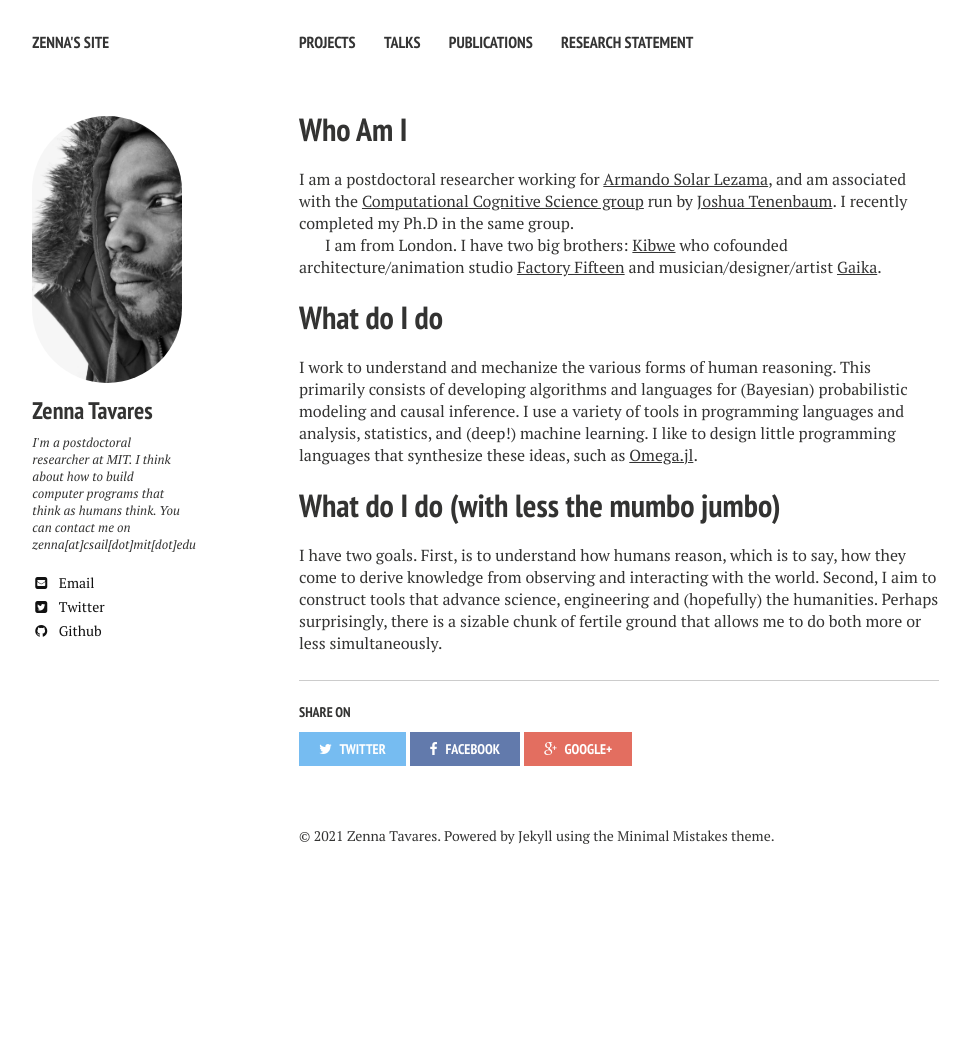
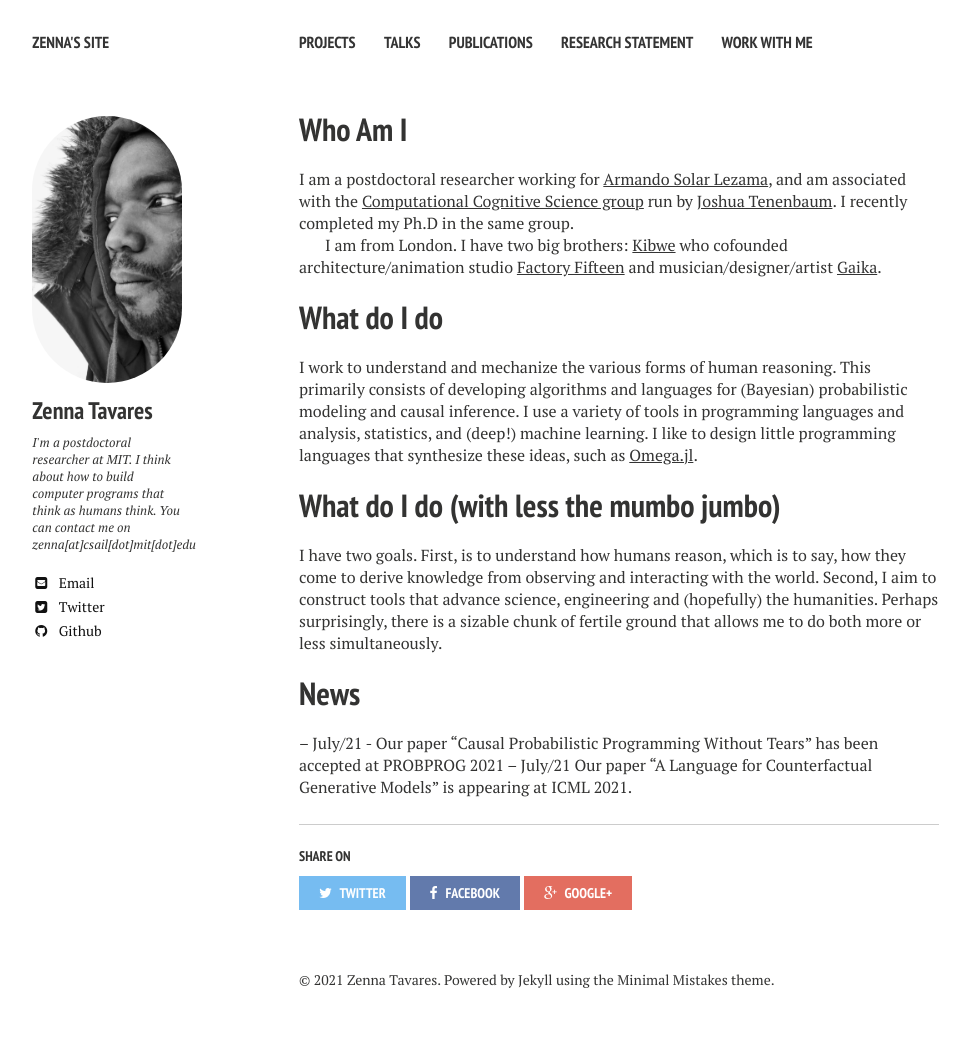
Before and after one commit to zenna/zenna.github.io, a Jekyll site: the page built from index.md, in a window 1280 px wide. Shown: the whole page, without its empty margins (21-990 px from the left). Built offline with Jekyll 4.4.1, drawn with Linux system fonts in a browser that asks for light colours; nearby versions of some CDN libraries; before the commit the page ends 900 px from its top, so only the background shows below that.

Commit message:
add jobs

```diff
--- a/_data/navigation.yml
+++ b/_data/navigation.yml
@@ -11,3 +11,6 @@
 
 - title: Research Statement
   url: /statement/
+
+- title: Work With Me
+  url: /jobs/
--- a/index.md
+++ b/index.md
@@ -15,3 +15,8 @@
 # What do I do (with less the mumbo jumbo)
 
 I have two goals. First, is to understand how humans reason, which is to say, how they come to derive knowledge from observing and interacting with the world.  Second, I aim to construct tools that advance science, engineering and (hopefully) the humanities.  Perhaps surprisingly, there is a sizable chunk of fertile ground that allows me to do both more or less simultaneously.
+
+# News
+
+-- July/21 - Our paper "Causal Probabilistic Programming Without Tears" has been accepted at PROBPROG 2021
+-- July/21 Our paper "A Language for Counterfactual Generative Models" is appearing at ICML 2021.
```
Also changed, not shown: jobs/index.md (added, +33 -0 lines).
